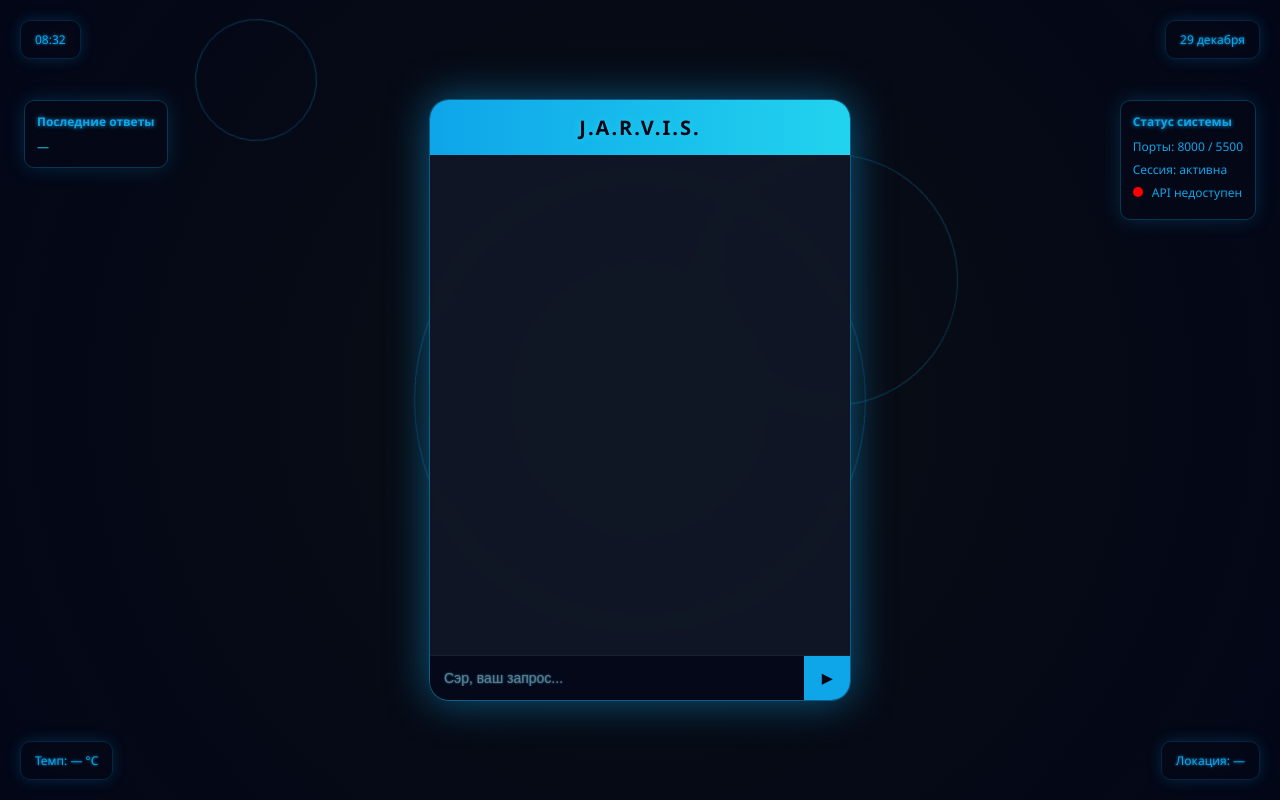
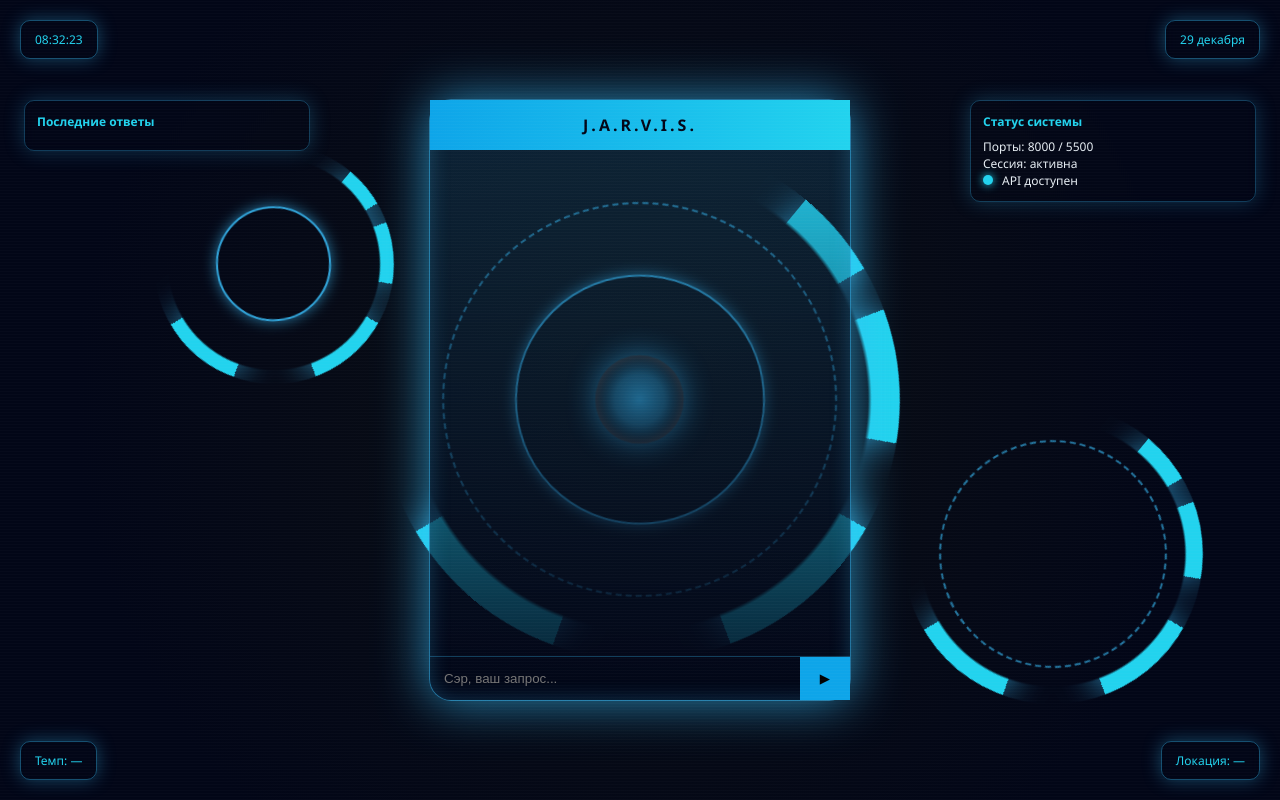
Before and after one commit to KirillDmitruk/jarvis_ai, a Python web app: template templates/index.html in a window 1280 px wide. Run offline with Jinja, Linux system fonts and the light colour scheme; the template is opened without the code that fills it, so the values that code supplies are empty.

Commit message:
Обновлен HUD

```diff
--- a/templates/index.html
+++ b/templates/index.html
@@ -2,210 +2,315 @@
 <html lang="ru">
 <head>
 <meta charset="UTF-8">
-<title>JARVIS Console</title>
+<title>J.A.R.V.I.S. HUD</title>
 <meta name="viewport" content="width=device-width, initial-scale=1.0">
+
 <style>
+/* ================= COLORS ================= */
+:root {
+    --blue: #0ea5e9;
+    --cyan: #22d3ee;
+    --glow: rgba(56,189,248,.75);
+}
+
+/* ================= BASE ================= */
 html, body {
+    margin: 0;
+    width: 100%;
     height: 100%;
-    width: 100%;
-    margin: 0;
-    padding: 0;
-    background: radial-gradient(circle at center, #0b0f14 0%, #020617 100%);
+    background: radial-gradient(circle at center, #0b0f14 0%, #020617 75%);
+    font-family: "Segoe UI", system-ui;
     color: #e6edf3;
     overflow: hidden;
-    position: relative;
-    font-family: "Segoe UI", system-ui, sans-serif;
 }
 
-/* HUD круги */
-.hud-circle {
+body::after {
+    content: "";
     position: absolute;
-    border: 1px solid rgba(14, 165, 233, 0.3);
-    border-radius: 50%;
-    animation: rotateCircle linear infinite;
-    background: transparent;
-}
-.hud-circle.small { width: 120px; height: 120px; top: 10%; left: 20%; animation-duration: 25s; }
-.hud-circle.medium { width: 250px; height: 250px; top: 35%; left: 65%; animation-duration: 40s; }
-.hud-circle.large { width: 450px; height: 450px; top: 50%; left: 50%; transform: translate(-50%, -50%); animation-duration: 60s; }
-
-@keyframes rotateCircle {
-    0% { transform: translate(-50%, -50%) rotate(0deg); }
-    100% { transform: translate(-50%, -50%) rotate(360deg); }
+    inset: 0;
+    background: repeating-linear-gradient(
+        0deg,
+        rgba(255,255,255,.02) 0px,
+        rgba(255,255,255,.02) 1px,
+        transparent 1px,
+        transparent 3px
+    );
+    pointer-events: none;
 }
 
-/* HUD панели */
+/* ================= HUD RINGS ================= */
+.hud-ring {
+    position: absolute;
+    border-radius: 50%;
+}
+
+.hud-ring.big {
+    width: 520px;
+    height: 520px;
+    top: 50%;
+    left: 50%;
+    transform: translate(-50%, -50%);
+}
+
+.hud-ring.left {
+    width: 240px;
+    height: 240px;
+    top: 18%;
+    left: 12%;
+}
+
+.hud-ring.right {
+    width: 300px;
+    height: 300px;
+    bottom: 12%;
+    right: 6%;
+}
+
+.ring {
+    position: absolute;
+    inset: 0;
+    border-radius: 50%;
+    animation: spin linear infinite;
+}
+
+/* segmented outer ring */
+.ring.outer {
+    background: conic-gradient(
+        var(--cyan) 0deg 20deg,
+        transparent 20deg 30deg,
+        var(--cyan) 30deg 60deg,
+        transparent 60deg 80deg,
+        var(--cyan) 80deg 120deg,
+        transparent 120deg 160deg,
+        var(--cyan) 160deg 200deg,
+        transparent 200deg 360deg
+    );
+    mask: radial-gradient(circle, transparent 62%, black 63%);
+    filter: drop-shadow(0 0 18px var(--glow));
+    animation-duration: 60s;
+}
+
+/* dashed tech ring */
+.ring.middle {
+    inset: 12%;
+    border: 2px dashed rgba(56,189,248,.6);
+    animation-duration: 40s;
+}
+
+/* inner glow ring */
+.ring.inner {
+    inset: 26%;
+    border: 2px solid rgba(56,189,248,.85);
+    box-shadow: 0 0 14px rgba(56,189,248,.6);
+    animation-duration: 25s;
+    animation-direction: reverse;
+}
+
+/* arc reactor */
+.ring.core {
+    inset: 42%;
+    background: radial-gradient(circle,
+        rgba(56,189,248,1) 0%,
+        rgba(56,189,248,.6) 40%,
+        transparent 70%
+    );
+    box-shadow:
+        0 0 28px rgba(56,189,248,.9),
+        inset 0 0 12px rgba(255,255,255,.4);
+    animation: pulse 2s ease-in-out infinite;
+}
+
+@keyframes spin {
+    from { transform: rotate(0deg); }
+    to   { transform: rotate(360deg); }
+}
+
+@keyframes pulse {
+    0%,100% { transform: scale(1); opacity: .85; }
+    50% { transform: scale(1.1); opacity: 1; }
+}
+
+/* ================= HUD PANELS ================= */
 .hud-panel {
     position: absolute;
     padding: 10px 14px;
     font-size: 12px;
-    color: #0ea5e9;
+    border: 1px solid rgba(56,189,248,.4);
     border-radius: 10px;
-    border: 1px solid rgba(14,165,233,0.2);
-    box-shadow: 0 0 15px rgba(14,165,233,0.2);
-    backdrop-filter: blur(4px);
-    text-shadow: 0 0 3px #0ea5e9;
+    backdrop-filter: blur(6px);
+    box-shadow: 0 0 18px rgba(56,189,248,.35);
+    color: var(--cyan);
 }
+
 .top-left { top: 20px; left: 20px; }
 .top-right { top: 20px; right: 20px; }
 .bottom-left { bottom: 20px; left: 20px; }
 .bottom-right { bottom: 20px; right: 20px; }
 
-/* Центральный чат */
+/* ================= CHAT ================= */
 .chat-container {
+    position: absolute;
+    top: 50%;
+    left: 50%;
+    transform: translate(-50%, -50%);
     width: 420px;
     height: 600px;
-    background: rgba(17, 24, 39, 0.85);
-    border-radius: 20px;
     display: flex;
     flex-direction: column;
-    box-shadow: 0 0 40px rgba(14, 165, 233, 0.5);
-    overflow: hidden;
-    position: absolute;
-    left: 50%;
-    top: 50%;
-    transform: translate(-50%, -50%);
-    border: 1px solid rgba(14, 165, 233, 0.5);
-    backdrop-filter: blur(8px);
+    background: linear-gradient(180deg, rgba(56,189,248,.15), rgba(2,6,23,.9));
+    border-radius: 22px;
+    border: 1px solid rgba(56,189,248,.6);
+    box-shadow:
+        0 0 50px rgba(56,189,248,.7),
+        inset 0 0 20px rgba(56,189,248,.25);
 }
 
 .header {
     padding: 14px;
     text-align: center;
     font-weight: bold;
-    letter-spacing: 2px;
-    background: linear-gradient(90deg, #0ea5e9, #22d3ee);
+    letter-spacing: 3px;
+    background: linear-gradient(90deg, var(--blue), var(--cyan));
     color: #020617;
-    font-size: 20px;
-    text-shadow: 0 0 8px #22d3ee;
 }
 
 .messages {
     flex: 1;
     padding: 12px;
     overflow-y: auto;
-    font-size: 14px;
 }
 
 .message {
     margin-bottom: 12px;
     padding: 12px 16px;
-    border-radius: 12px;
+    border-radius: 14px;
     max-width: 80%;
-    white-space: pre-wrap;
-    line-height: 1.5;
-    box-shadow: 0 0 12px rgba(14, 165, 233, 0.3);
-    animation: fadeIn 0.5s ease-in;
 }
 
-.user { background: rgba(31, 41, 55, 0.8); align-self: flex-end; border-left: 2px solid #0ea5e9; }
-.jarvis { background: rgba(2, 6, 23, 0.8); border: 1px solid #0ea5e9; align-self: flex-start; }
+.user {
+    align-self: flex-end;
+    background: rgba(31,41,55,.9);
+    border-left: 2px solid var(--blue);
+}
 
-.input-area { display: flex; border-top: 1px solid rgba(31, 41, 55, 0.6); }
+.jarvis {
+    align-self: flex-start;
+    background: rgba(2,6,23,.75);
+    border: 1px solid var(--blue);
+    text-shadow: 0 0 6px rgba(56,189,248,.6);
+}
+
+.input-area {
+    display: flex;
+    border-top: 1px solid rgba(56,189,248,.3);
+}
+
 input {
     flex: 1;
     padding: 14px;
+    background: transparent;
     border: none;
+    color: #fff;
     outline: none;
-    background: rgba(2, 6, 23, 0.8);
-    color: #e6edf3;
-    font-size: 14px;
-    text-shadow: 0 0 2px #0ea5e9;
 }
 
 button {
-    background: #0ea5e9;
+    padding: 0 20px;
+    background: var(--blue);
     border: none;
-    padding: 0 18px;
     cursor: pointer;
-    font-weight: bold;
-    color: #020617;
-    transition: 0.2s;
 }
-button:hover { background: #22d3ee; box-shadow: 0 0 12px #22d3ee; }
 
-.thinking { opacity: 0.6; font-style: italic; animation: pulse 1s infinite; }
-@keyframes pulse { 0%, 100% { opacity: 0.6; } 50% { opacity: 1; } }
-@keyframes fadeIn { from { opacity: 0; transform: translateY(10px); } to { opacity: 1; transform: translateY(0); } }
-
-/* Панели Последние ответы и Статус системы */
+/* ================= SIDE PANELS ================= */
 .system-panel {
     position: absolute;
     top: 100px;
+    width: 260px;
     padding: 12px;
+    border: 1px solid rgba(56,189,248,.3);
+    border-radius: 10px;
+    backdrop-filter: blur(6px);
+    box-shadow: 0 0 20px rgba(56,189,248,.25);
     font-size: 12px;
-    color: #0ea5e9;
-    border-radius: 10px;
-    border: 1px solid rgba(14,165,233,0.3);
-    box-shadow: 0 0 20px rgba(14,165,233,0.2);
-    backdrop-filter: blur(4px);
 }
 
 .left-panel { left: 24px; }
 .right-panel { right: 24px; }
 
-.panel-title { font-weight: bold; margin-bottom: 8px; text-shadow: 0 0 4px #0ea5e9; }
-.panel-item { margin-bottom: 6px; }
-
-/* Последние ответы */
-#lastResponse {
-    color: #22d3ee;
-    max-width: 300px;
-    display: flex;
-    flex-direction: column;
-    gap: 4px;
+.panel-title {
+    margin-bottom: 8px;
+    font-weight: bold;
+    color: var(--cyan);
 }
 
 .last-response-item {
     padding: 4px 6px;
-    border-left: 2px solid #0ea5e9;
-    background: rgba(2, 6, 23, 0.3);
-    border-radius: 4px;
-    font-size: 12px;
-    line-height: 1.3;
+    margin-bottom: 6px;
+    border-left: 2px solid var(--blue);
+    background: rgba(2,6,23,.4);
 }
 
-/* Статус API */
+/* ================= API STATUS ================= */
 .status-dot {
-    display: inline-block;
     width: 10px;
     height: 10px;
     border-radius: 50%;
+    display: inline-block;
     margin-right: 6px;
-    background-color: red; /* по умолчанию недоступен */
 }
-.status-dot.online { background-color: #0ea5e9; }
-.status-dot.offline { background-color: red; }
+.online {
+    background: var(--cyan);
+    box-shadow: 0 0 8px var(--cyan);
+}
+.offline {
+    background: red;
+}
 </style>
 </head>
+
 <body>
 
-<!-- HUD круги -->
-<div class="hud-circle small"></div>
-<div class="hud-circle medium"></div>
-<div class="hud-circle large"></div>
+<!-- HUD RINGS -->
+<div class="hud-ring big">
+    <div class="ring outer"></div>
+    <div class="ring middle"></div>
+    <div class="ring inner"></div>
+    <div class="ring core"></div>
+</div>
 
-<!-- HUD панели времени и погоды -->
-<div class="hud-panel top-left" id="timePanel">00:00</div>
-<div class="hud-panel top-right" id="datePanel">01 Января</div>
-<div class="hud-panel bottom-left" id="weatherPanel">Темп: — °C</div>
+<div class="hud-ring left">
+    <div class="ring outer"></div>
+    <div class="ring inner"></div>
+</div>
+
+<div class="hud-ring right">
+    <div class="ring outer"></div>
+    <div class="ring middle"></div>
+</div>
+
+<!-- HUD INFO -->
+<div class="hud-panel top-left" id="timePanel"></div>
+<div class="hud-panel top-right" id="datePanel"></div>
+<div class="hud-panel bottom-left" id="weatherPanel">Темп: —</div>
 <div class="hud-panel bottom-right" id="geoPanel">Локация: —</div>
 
-<!-- Панели Последние ответы и Статус системы -->
+<!-- LEFT PANEL -->
 <div class="system-panel left-panel">
     <div class="panel-title">Последние ответы</div>
-    <div id="lastResponse">—</div>
+    <div id="lastResponses"></div>
 </div>
 
+<!-- RIGHT PANEL -->
 <div class="system-panel right-panel">
     <div class="panel-title">Статус системы</div>
-    <div class="panel-item">Порты: 8000 / 5500</div>
-    <div class="panel-item">Сессия: активна</div>
-    <div class="panel-item" id="apiStatus">
-        <span class="status-dot offline" id="apiDot"></span> API недоступен
+    <div>Порты: 8000 / 5500</div>
+    <div>Сессия: активна</div>
+    <div id="apiStatus">
+        <span class="status-dot offline"></span> API недоступен
     </div>
 </div>
 
+<!-- CHAT -->
 <div class="chat-container">
     <div class="header">J.A.R.V.I.S.</div>
     <div class="messages" id="messages"></div>
@@ -217,47 +322,37 @@ button:hover { background: #22d3ee; box-shadow: 0 0 12px #22d3ee; }
 
 <script>
 const API_URL = "http://127.0.0.1:8000/requests";
+
 const messagesEl = document.getElementById("messages");
 const inputEl = document.getElementById("promptInput");
-const timePanel = document.getElementById("timePanel");
-const datePanel = document.getElementById("datePanel");
-const weatherPanel = document.getElementById("weatherPanel");
-const geoPanel = document.getElementById("geoPanel");
-const lastRespEl = document.getElementById("lastResponse");
-const apiDot = document.getElementById("apiDot");
-const apiStatusText = document.getElementById("apiStatus");
+const lastRespEl = document.getElementById("lastResponses");
+const apiStatusEl = document.getElementById("apiStatus");
 
-const lastResponses = []; // массив последних ответов
+let lastResponses = [];
 
-// Добавление сообщений
-function addMessage(text, sender){
+/* messages */
+function addMessage(text, sender) {
     const div = document.createElement("div");
     div.className = `message ${sender}`;
     div.textContent = text;
     messagesEl.appendChild(div);
     messagesEl.scrollTop = messagesEl.scrollHeight;
-
-    if(sender === "jarvis") {
-        lastResponses.push(text);
-        if(lastResponses.length > 5) lastResponses.shift(); // последние 5
-
-        lastRespEl.innerHTML = ""; // очистка панели
-        lastResponses.forEach(resp => {
-            const item = document.createElement("div");
-            item.className = "last-response-item";
-            item.textContent = truncateText(resp, 80);
-            lastRespEl.appendChild(item);
-        });
-    }
     return div;
 }
 
-function truncateText(text,length=80){
-    if(text.length <= length) return text;
-    return text.slice(0,length) + "...";
+function updateLastResponses(text) {
+    lastResponses.push(text);
+    if (lastResponses.length > 5) lastResponses.shift();
+    lastRespEl.innerHTML = "";
+    lastResponses.forEach(r => {
+        const d = document.createElement("div");
+        d.className = "last-response-item";
+        d.textContent = r.slice(0, 100);
+        lastRespEl.appendChild(d);
+    });
 }
 
-// Загрузка истории
+/* history */
 async function loadHistory() {
     try {
         const res = await fetch(API_URL);
@@ -265,85 +360,77 @@ async function loadHistory() {
         data.forEach(item => {
             addMessage(item.prompt, "user");
             addMessage(item.response, "jarvis");
+            updateLastResponses(item.response);
         });
-    } catch (e) {
-        console.error("История не загружена", e);
+    } catch {}
+}
+
+/* api status */
+async function checkApiStatus() {
+    try {
+        await fetch(API_URL);
+        apiStatusEl.innerHTML = `<span class="status-dot online"></span> API доступен`;
+    } catch {
+        apiStatusEl.innerHTML = `<span class="status-dot offline"></span> API недоступен`;
     }
 }
 
-// Время и дата
-function updateTime(){
-    const now = new Date();
-    const options = { month: 'long', day: 'numeric' };
-    timePanel.textContent = now.toLocaleTimeString('ru-RU',{hour:'2-digit',minute:'2-digit'});
-    datePanel.textContent = now.toLocaleDateString('ru-RU', options);
-}
-setInterval(updateTime,1000);
-updateTime();
+/* send */
+async function sendPrompt() {
+    const prompt = inputEl.value.trim();
+    if (!prompt) return;
+    inputEl.value = "";
 
-// Геолокация и погода
-if(navigator.geolocation){
-    navigator.geolocation.getCurrentPosition(pos=>{
-        geoPanel.textContent = `Локация: ${pos.coords.latitude.toFixed(2)}, ${pos.coords.longitude.toFixed(2)}`;
-        fetch(`https://api.open-meteo.com/v1/forecast?latitude=${pos.coords.latitude}&longitude=${pos.coords.longitude}&current_weather=true`)
-            .then(res=>res.json())
-            .then(data=>{
-                weatherPanel.textContent = `Темп: ${data.current_weather.temperature}°C`;
-            })
-            .catch(()=>weatherPanel.textContent="Темп: — °C");
-    },()=>{geoPanel.textContent="Локация: недоступна";});
-}else{geoPanel.textContent="Локация: недоступна";}
-
-// Отправка запроса
-async function sendPrompt(){
-    const prompt = inputEl.value.trim();
-    if(!prompt) return;
-
-    inputEl.value = "";
     addMessage(prompt, "user");
-    const thinkingMsg = addMessage("Думаю, сэр...", "jarvis");
-    thinkingMsg.classList.add("thinking");
+    const thinkingMsg = addMessage("Думаю, сэр…", "jarvis");
 
     try {
-        const res = await fetch(API_URL,{
-            method:"POST",
-            headers:{"Content-Type":"application/json"},
-            body:JSON.stringify({prompt})
+        const res = await fetch(API_URL, {
+            method: "POST",
+            headers: {"Content-Type":"application/json"},
+            body: JSON.stringify({ prompt })
         });
         const data = await res.json();
         thinkingMsg.textContent = data.answer;
-        thinkingMsg.classList.remove("thinking");
-    } catch(e){
-        thinkingMsg.textContent="Ошибка соединения с ядром JARVIS.";
+        updateLastResponses(data.answer);
+        checkApiStatus();
+    } catch {
+        thinkingMsg.textContent = "Ошибка ядра JARVIS.";
+        checkApiStatus();
     }
 }
 
-// Проверка статуса API
-async function checkAPIStatus() {
-    try {
-        const res = await fetch(API_URL, { method: "GET" });
-        if(res.ok){
-            apiDot.classList.remove("offline");
-            apiDot.classList.add("online");
-            apiStatusText.innerHTML = `<span class="status-dot online"></span> API доступен`;
-        } else {
-            apiDot.classList.remove("online");
-            apiDot.classList.add("offline");
-            apiStatusText.innerHTML = `<span class="status-dot offline"></span> API недоступен`;
-        }
-    } catch(e){
-        apiDot.classList.remove("online");
-        apiDot.classList.add("offline");
-        apiStatusText.innerHTML = `<span class="status-dot offline"></span> API недоступен`;
-    }
+/* time */
+function updateTime() {
+    const now = new Date();
+    timePanel.textContent = now.toLocaleTimeString("ru-RU", {
+        hour: "2-digit",
+        minute: "2-digit",
+        second: "2-digit"
+    });
+    datePanel.textContent = now.toLocaleDateString("ru-RU", {
+        month: "long",
+        day: "numeric"
+    });
 }
-checkAPIStatus();
-setInterval(checkAPIStatus, 5000);
+setInterval(updateTime, 1000);
+updateTime();
 
-// Загрузка истории при старте
+/* geo + weather */
+navigator.geolocation?.getCurrentPosition(pos=>{
+    const {latitude, longitude} = pos.coords;
+    geoPanel.textContent = `Lat ${latitude.toFixed(2)}, Lon ${longitude.toFixed(2)}`;
+
+    fetch(`https://api.open-meteo.com/v1/forecast?latitude=${latitude}&longitude=${longitude}&current_weather=true`)
+        .then(r=>r.json())
+        .then(d=>{
+            weatherPanel.textContent = `Темп: ${d.current_weather.temperature}°C`;
+        });
+});
+
+/* init */
 loadHistory();
-
-inputEl.addEventListener("keydown",e=>{if(e.key==="Enter") sendPrompt();});
+checkApiStatus();
 </script>
 
 </body>
```
